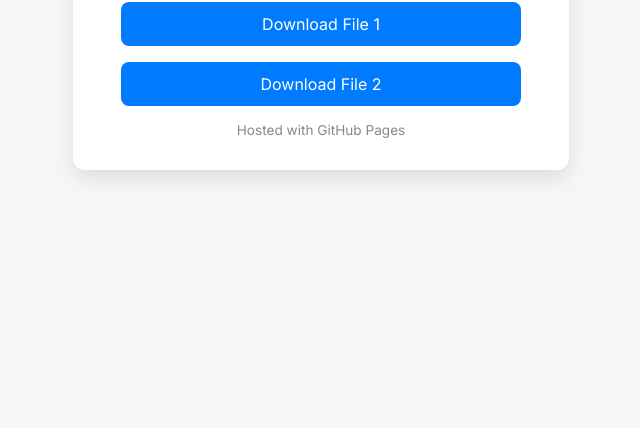
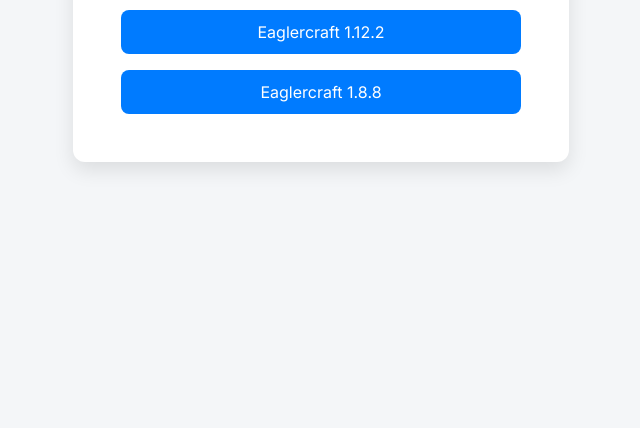
Before and after one commit to eaglercraft-downloads/eaglercraft-downloads.github.io, a plain HTML site: page index.html in a window 1280 px wide. Shown: the part 372-800 px from the top of the page, without its empty margins (319-959 px from the left). Drawn offline with Linux system fonts and the light colour scheme.

Commit message:
Update index.html

```diff
--- a/index.html
+++ b/index.html
@@ -53,9 +53,8 @@
 <body>
   <div class="container">
     <h1>Download Files</h1>
-    <a class="download-link" href="file1.zip" download>Download File 1</a>
-    <a class="download-link" href="file2.zip" download>Download File 2</a>
-    <footer>Hosted with GitHub Pages</footer>
+    <a class="download-link" href="1.12.zip" download>Eaglercraft 1.12.2</a>
+    <a class="download-link" href="1.8.zip" download>Eaglercraft 1.8.8</a>
   </div>
 </body>
 </html>
```
